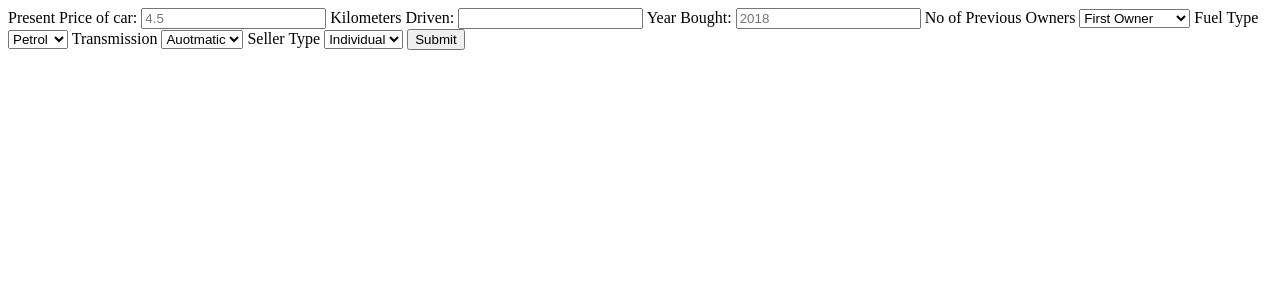
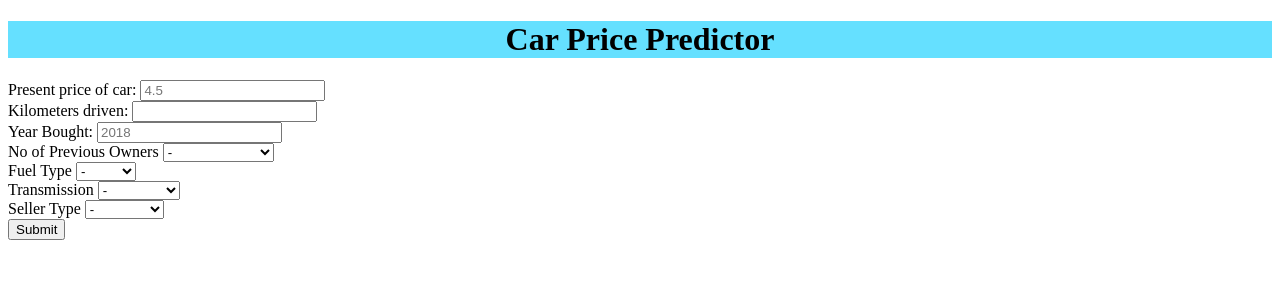
Before and after one commit to aryanparab/car-price-predictor, a Flask app: page / in a window 1280 px wide. Shown: the top 300 px of the page. Run offline with Flask 2, Linux system fonts and the light colour scheme; parts of the project's set-up code (start-up, migrations or seed data) failed here and were passed over.

Commit message:
made some changes

```diff
--- a/templates/home.html
+++ b/templates/home.html
@@ -1,45 +1,60 @@
 <!DOCTYPE html>
 <html>
 <head>
-	<title>Car Price Predicator</title>
+	<title>Car Price Predictor</title>
 </head>
 <body>
+<h1 style="background-color:rgba(0, 204, 255, 0.603); text-align:center;">Car Price Predictor</h1>
 <form action="\" method="POST">
-<label for="Present_Price in Lakhs">Present Price of car: </label>
+<label for="Present_Price in Lakhs">Present price of car: </label>
     <input type="text" id="Present_Price" name="Present_Price" placeholder="4.5">
-<label for="kms">Kilometers Driven: </label>
+	<br>
+<label for="kms">Kilometers driven: </label>
     <input type="text" id="kms" name="kms">
+	<br>
  <label for="age">Year Bought: </label>
     <input type="text" id="age" name="age" placeholder="2018">
+	<br>
 <label class="card-title">No of Previous Owners</label>
                             <select name="Owners" id="Owners"
                              required="required">
-                                <option value="0">First Owner</option>
-                                <option value="1">Second Owner</option>
+							    <option value="0">-</option>
+                                <option value="1">First Owner</option>
+                                <option value="2">Second Owner</option>
                                 <option value="3">Third Owner</option>
 
                             </select>
+	<br>
 <label class="card-title">Fuel Type</label>
                             <select name="fuel" id="fuel" required="required">
+								<option value="0">-</option>
                                 <option value="petrol">Petrol</option>
                                 <option value="diesel">Diesel</option>
                                 <option value="cng">CNG</option>
 
                             </select>
+	<br>
 <label class="card-title">Transmission</label>
                             <select name="transmission" id="transmission" required="required">
+								<option value="0">-</option>
                                 <option value="auto">Auotmatic</option>
                                 <option value="manual">Manual</option>
                             </select>
+	<br>
 <label class="card-title">Seller Type </label>
                             <select name="seller" id="seller" required="required">
+								<option value="0">-</option>
                                 <option value="indiv">Individual</option>
                                 <option value="Dealer">Dealer</option>
                                 </select>
+	<br>
 <input type="submit" name="submit">
 </form>
-{% if context != '' %}
+<!-- {% if context != '' %}
 <p>{{ context }}</p>
-{% endif %}
+{% endif %} -->
 </body>
 </html>
+{% if context != '' %}
+{{ context }}
+{% endif %}
```
